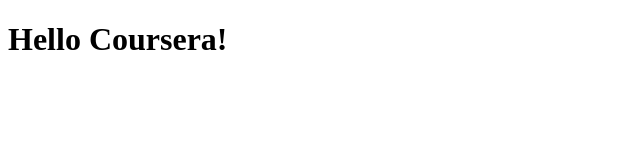
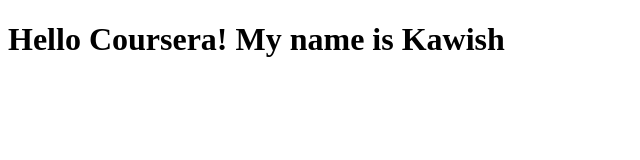
Before and after one commit to kawish-lab/coursera-test, a plain HTML site: page site/index.html in a window 1280 px wide. Shown: the whole page, without its empty margins (0-640 px from the left). Drawn offline with Linux system fonts and the light colour scheme.

Commit message:
Adding name

```diff
--- a/site/index.html
+++ b/site/index.html
@@ -4,6 +4,6 @@
 	<title>Hello Coursera!</title>
 </head>
 <body>
-<h1>Hello Coursera!</h1>
+<h1>Hello Coursera! My name is Kawish</h1>
 </body>
 </html>
```
